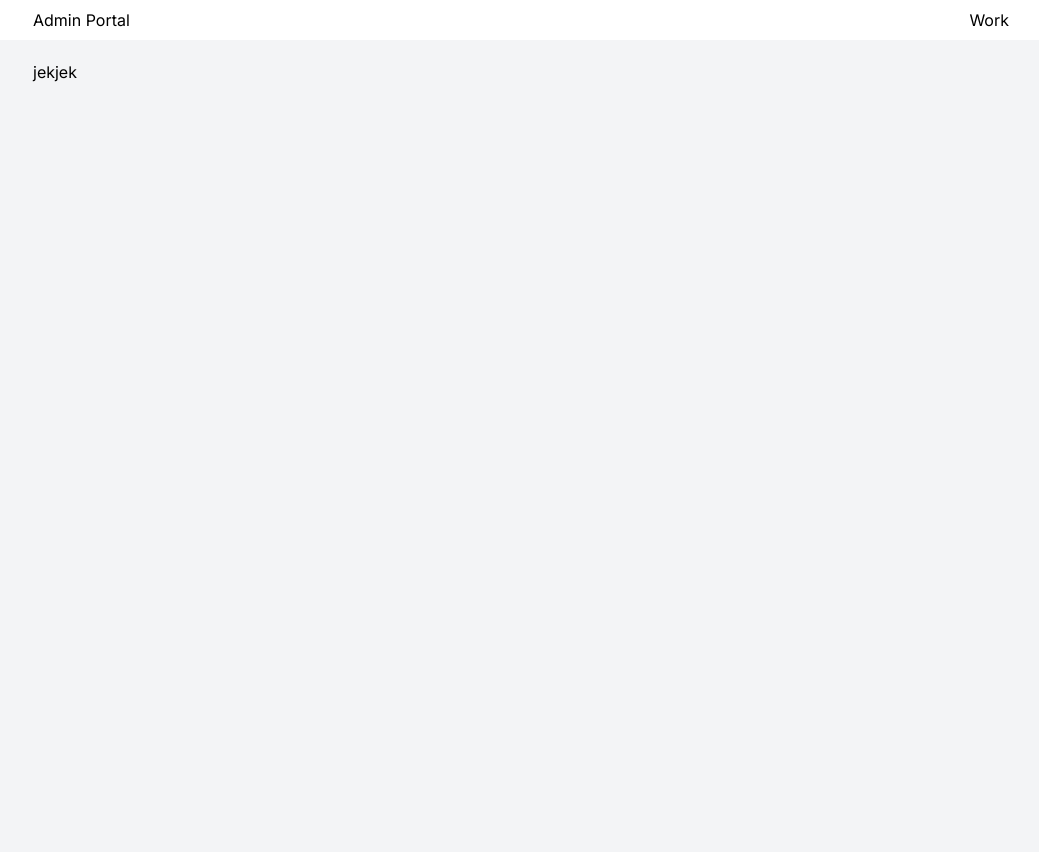
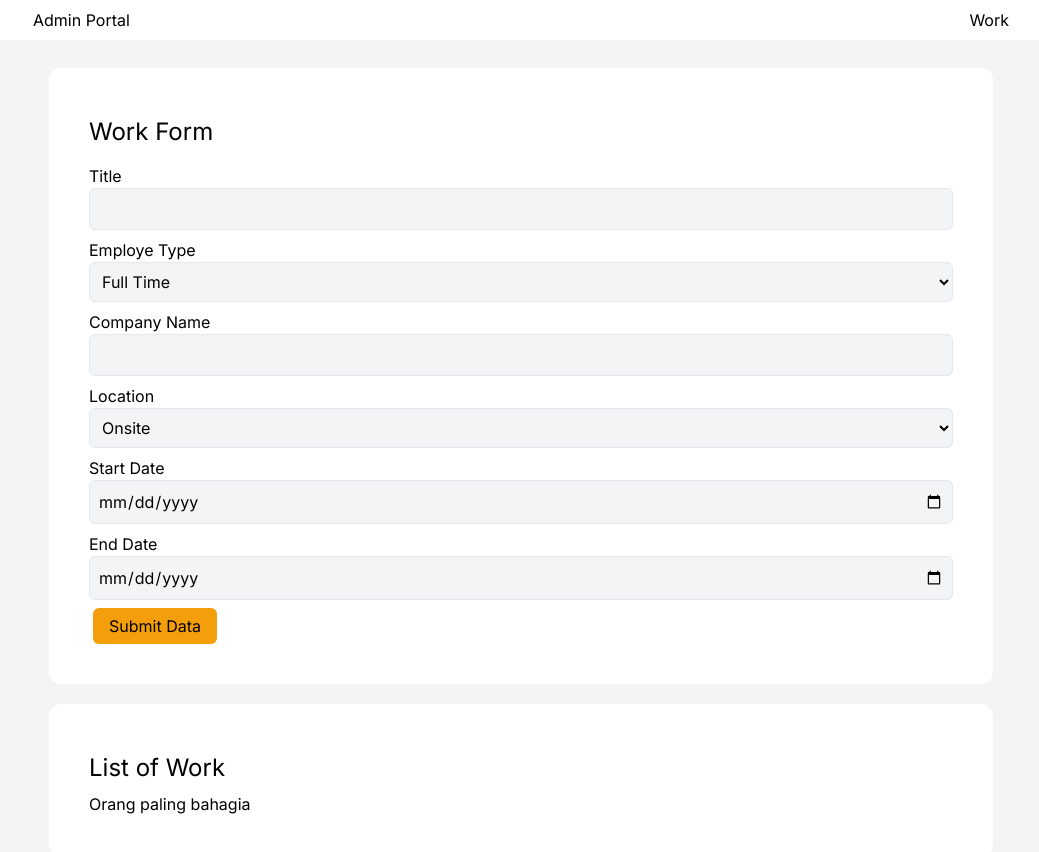
Before and after one commit to jekjek160404/MyPortofolio, a Next.js app: page /admin/work in a window 1280 px wide. Shown: the top 852 px of the page, without its empty margins (119-1158 px from the left). Before the commit the page ends 800 px from the top, so only its background shows below. Built offline with nearby package versions, Linux system fonts and the light colour scheme.

Commit message:
data simpan

```diff
--- a/src/app/(auth)/admin/work/page.js
+++ b/src/app/(auth)/admin/work/page.js
@@ -1,9 +1,130 @@
+"use client"
+import { useState } from 'react';
+import Card from '../../../../components/cards';
 
 export default function work() {
-    return (
-     <h1>jekjek
+  const [data, setData] = useState({
+    title:'',
+    employeType:'',
+    companyName:'',
+    location:'',
+    startDate:'',
+    endDate:'',
+  });
 
-     </h1>
+  const optEmployeType = [
+    {label:'Full Time', value:'full-time'},
+    {label:'Part Time', value:'part-time'},
+    {label:'Contract', value:'contract'},
+    {label:'Internship', value:'internship'}
+  ]
+
+  const optLocation = [
+    {label:'Onsite', value:'onsite'},
+    {label:'WFH', value:'wfh'},
+  ]
+
+  const inputHandler= (e) =>{
+    setData({...data, [e.target.name]: e.target.value })
+  }
+
+  async function onSubmitData() {
+    try{
+      let res = await fetch('/api/work', {
+        method:'POST',
+        body: JSON.stringify(data),
+      })
+      let resData = await res.json()
+      if(!resData.data){
+        throw Error(resData.message)
+      }
+      alert("Data berhasil disimpan dengan id \n"+ resData.data.insertedId)
+    }catch(err){
+      console.error("ERR", err.message)
+      alert(err.message)
+    }
+}
+
+
+  return (<>
+      <Card title="Work Form" className="pb-5">
+        <div className="w-full my-2">
+            <label>Title</label>
+            <input
+              type="text"
+              name='title'
+              value={data.title}
+              onChange={inputHandler}
+              className="w-full border my-input-text"/>
+        </div>
+
+        <div className="w-full my-2">
+            <label>Employe Type</label>
+            <select
+              name='employeType'
+              onChange={inputHandler}
+              className="w-full border my-input-text">
+              {
+                optEmployeType &&
+                  optEmployeType.map((item, key)=>
+                    <option key={key} value={item.value}>{item.label}</option>
+                  )
+              }
+            </select>
+        </div>
+
+        <div className="w-full my-2">
+            <label>Company Name</label>
+            <input
+              name='companyName'
+              type="text"
+              onChange={inputHandler}
+              className="w-full border my-input-text"/>
+        </div>
+
+        <div className="w-full my-2">
+            <label>Location</label>
+            <select
+              name='location'
+              onChange={inputHandler}
+              className="w-full border my-input-text">
+              {
+                optLocation &&
+                optLocation.map((item, key)=>
+                    <option key={key} value={item.value}>{item.label}</option>
+                  )
+              }
+            </select>
+        </div>
+
+        <div className="w-full my-2">
+            <label>Start Date</label>
+            <input
+              name='startDate'
+              onChange={inputHandler}
+              type="date"
+              className="w-full border my-input-text"/>
+        </div>
+
+        <div className="w-full my-2">
+            <label>End Date</label>
+            <input
+              name='endDate'
+              onChange={inputHandler}
+              type="date"
+              className="w-full border my-input-text"/>
+        </div>
+
+        <button
+          onClick={onSubmitData}
+          className="mx-1 h-9 items-center justify-center px-4  rounded-md bg-amber-500">
+            <label>Submit Data</label>
+        </button>
+      </Card>
+
+      <Card title="List of Work" style="mt-5">
+        Orang paling bahagia
+      </Card>
+    </>
   );
-
-  }
+}
--- a/src/app/(public)/page.js
+++ b/src/app/(public)/page.js
@@ -12,6 +12,8 @@ export default function Home() {
         <Image
           src="/profil.png"
           alt="fotojek"
+          width={10}
+          height={10}
           priority
         />
             </div>
--- /dev/null
+++ b/src/components/cards.js
@@ -0,0 +1,10 @@
+export default function Card({ children, title, style }) {
+    return (
+        <div className={`w-full  px-4 my-2 ${style}`}>
+            <div className=" bg-white p-10  rounded-xl">
+                <h3 className="text-2xl py-2">{title}</h3>
+                { children }
+            </div>
+        </div>
+    );
+  }
--- a/src/pages/api/work.ts
+++ b/src/pages/api/work.ts
@@ -1,23 +1,34 @@
+import type { NextApiRequest, NextApiResponse } from 'next'
 import clientPromise from "../../lib/mongodb";
-import type { NextApiRequest, NextApiResponse } from 'next'
 
-export default async function handler(
-    req:NextApiRequest,
-    res:NextApiResponse
-) {
+export default async function handler(req:NextApiRequest, res:NextApiResponse) {
   const client = await clientPromise;
   const db = client.db(process.env.MONGODB_NAME);
+
   switch (req.method) {
     case "POST":
-        let myWork = await db.collection("work").insertOne(req.body);
+        try{
+            const body = JSON.parse(req.body)
+            if(typeof body !== "object"){
+                throw new Error('invalid request')
+            }
+
+            if( body.title == ""){
+              throw new Error('title is required')
+          }
+            let myWork = await db.collection("work").insertOne(body);
             res.json({ data: myWork });
+        }catch(err){
+            res.status(422).json({ message: err.message});
+        }
+
       break;
     case "GET":
-        const allWork = await db.collection("work").find({}).toArray();
-        res.json({ data: allWork });
+      const allPosts = await db.collection("work").find({}).toArray();
+      res.json({ data: allPosts });
       break;
     default:
-            res.status(404).json({ message: 'pange not found' });
+        res.status(404).json({message: "page not found"});
         break;
   }
 }
```
Lines whose indentation alone changed are shown as unchanged.
